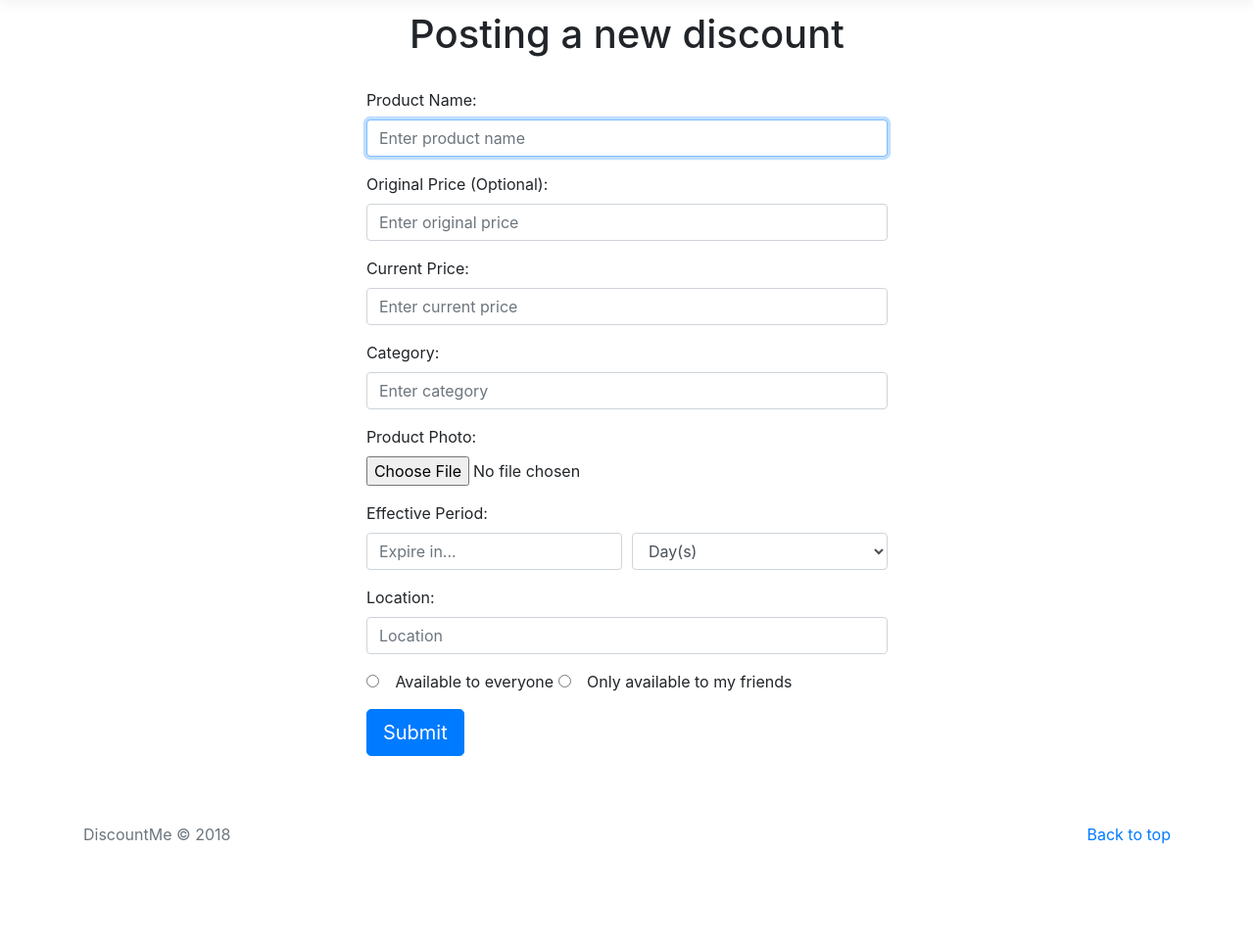
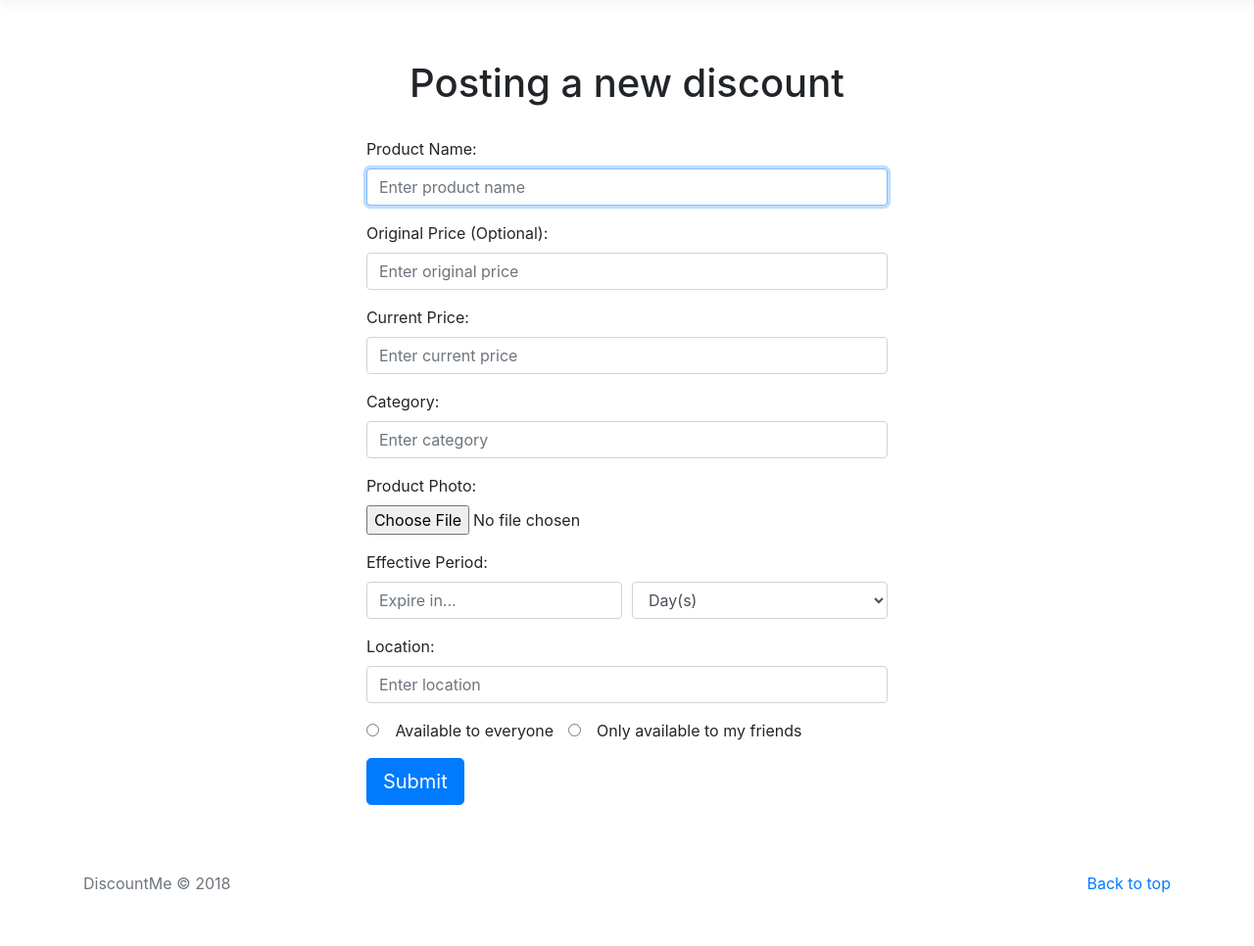
Before and after one commit to Deepanjan66/discountme, a Flask app: template templates/post.html in a window 1280 px wide. Shown: the part 56-1022 px from the top of the page at 98% size. Before the commit the page ends 918 px from the top, so only its background shows below. Run offline with Flask 2, Linux system fonts and the light colour scheme; the template is opened without the code that fills it, so the values that code supplies are empty; parts of the project's set-up code (start-up, migrations or seed data) failed here and were passed over; some libraries are stand-ins or nearby versions.

Commit message:
post final

```diff
--- a/DAO.py
+++ b/DAO.py
@@ -6,7 +6,7 @@ from config import *
 
 TABLE_STRUCTURE = {
         USERS : ['id', 'name', 'location', 'password'],
-        POSTS : ['id', 'name', 'original_price', 'current_price', 'location', 'category', 'unit', 'expiration'],
+        POSTS : ['id', 'name', 'original_price', 'current_price', 'location', 'category', 'unit', 'expiration', 'sharing'],
         USER_POST : ['uid', 'post_id']
 }
 
--- a/data/posts.csv
+++ b/data/posts.csv
@@ -2,3 +2,4 @@ id,name,original_price,current_price,location,category,unit,expiration
 0,Apple,100,50,Apple Sydney,Tech,hour,1
 1,Banana,100,50,Sydney,Fruit,hour,1
 2,Hahaha,100,1,Facebook sydney,Non-tech,hour,1
+3,Banana2,20,10,Sydney,Misc,day,1,false
--- a/templates/post.html
+++ b/templates/post.html
@@ -2,7 +2,7 @@
 {% block content %}
 <div class="row">
 
-    <div style="margin: 0 auto 0" class="col-lg-8">
+    <div style="margin: 50px auto 0" class="col-lg-8">
 
     {# <!-- Custom styles for this template --> #}
     {# <link href="signin.css" rel="stylesheet"> #}
@@ -52,11 +52,11 @@
 
             <div class="form-group">
               <label>Location:</label>
-              <input type="text" name="location" class="form-control" placeholder="Location" required>
+              <input type="text" name="location" class="form-control" placeholder="Enter location" required>
             </div>
             <div class="form-group">
              <input class="form-check-inline" type="radio" name="sharing" id="sharing" value="true">
-             <label class="form-check-label" for="sharing">
+             <label class="form-check-label" for="sharing" style="margin-right: 10px">
                Available to everyone
              </label>
              <input class="form-check-inline" type="radio" name="sharing" id="sharing" value="false">
```
